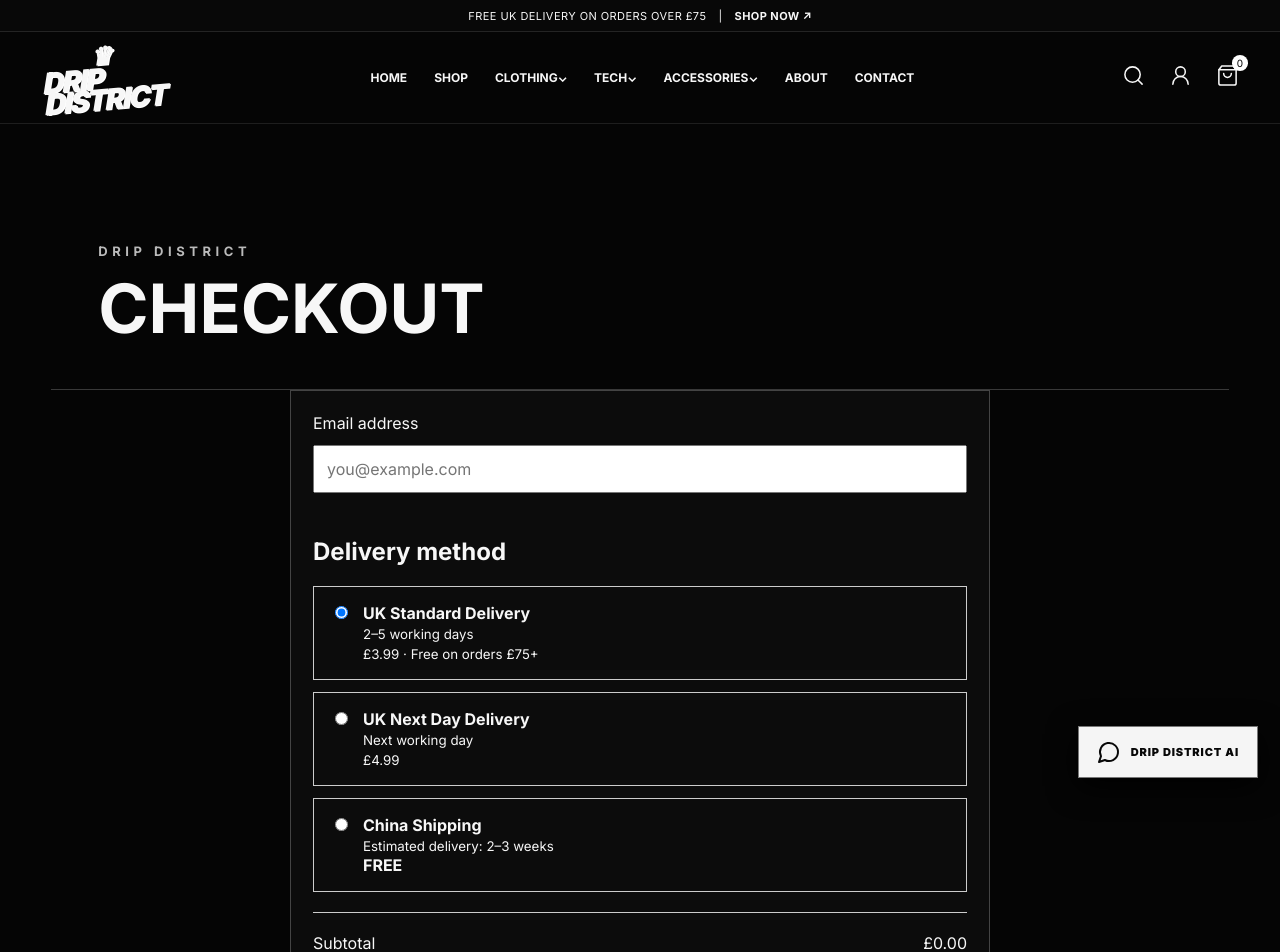
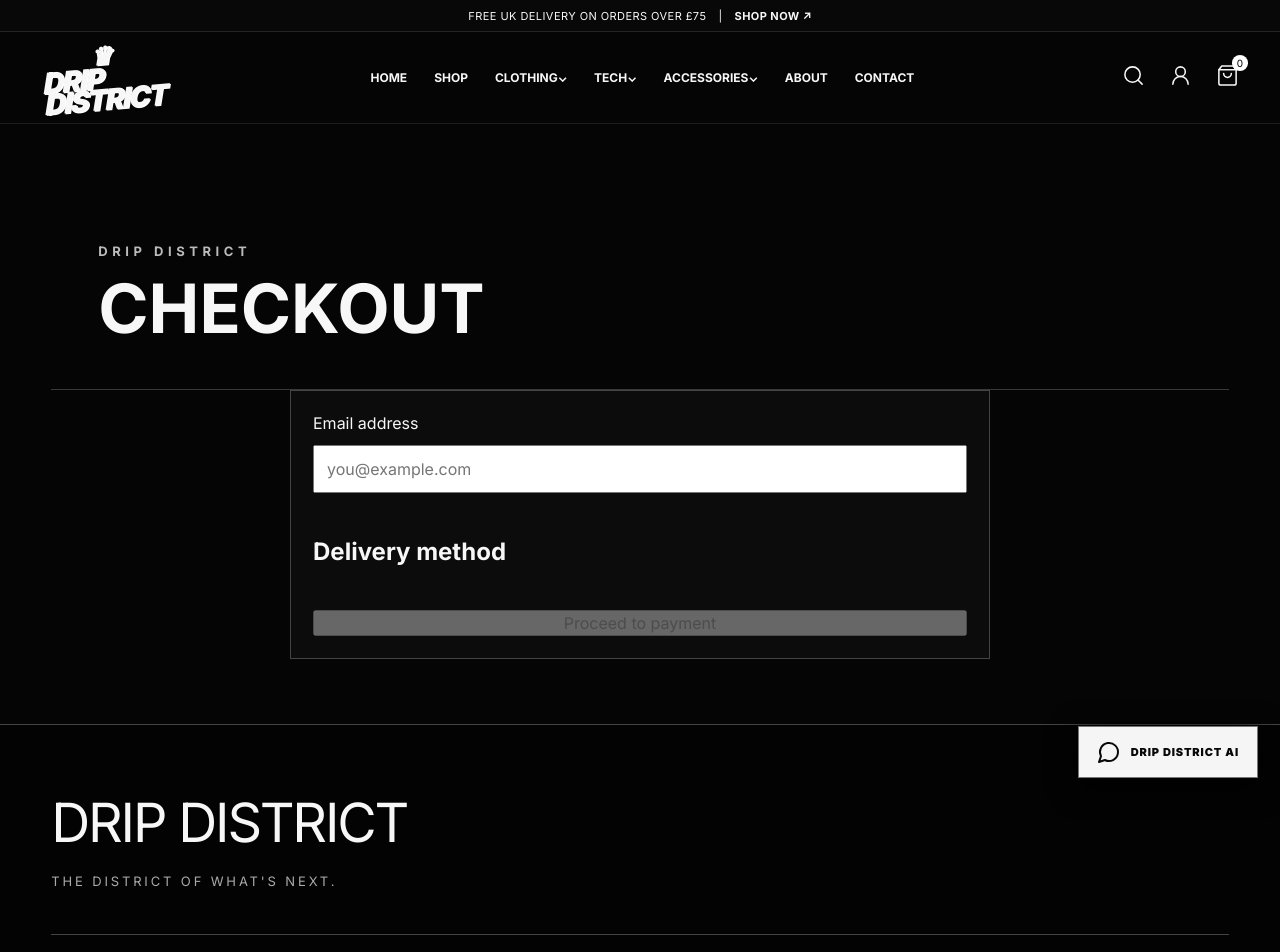
Before and after one commit to hasnainplaysboss-beep/Drip-District-2, a Next.js app in the folder drip-district/: page /checkout in a window 1280 px wide. Shown: the top 952 px of the page. Built offline with nearby package versions, Linux system fonts and the light colour scheme.

Commit message:
Update page.tsx

```diff
--- a/drip-district/src/app/checkout/page.tsx
+++ b/drip-district/src/app/checkout/page.tsx
@@ -4,7 +4,7 @@ import { useState } from "react";
 import { useCart } from "@/components/cart/CartProvider";
 import { formatGBP } from "@/lib/money";
 
-type DeliveryOption = "STANDARD" | "NEXT_DAY" | "CHINA";
+type DeliveryOption = "STANDARD" | "NEXT_DAY";
 
 export default function Checkout() {
   const { items } = useCart();
@@ -14,10 +14,29 @@ export default function Checkout() {
   const [busy, setBusy] = useState(false);
 
   const subtotal = items.reduce((n, i) => n + i.price * i.quantity, 0);
+
+  const regions = Array.from(
+    new Set(
+      items.map((i) =>
+        String(
+          (i as typeof i & { region?: string; deliveryRegion?: string }).region ??
+            (i as typeof i & { deliveryRegion?: string }).deliveryRegion ??
+            ""
+        ).toUpperCase()
+      )
+    )
+  );
+
+  const isChina = regions.length === 1 && regions[0] === "CHINA";
+  const isUK = regions.length === 1 && regions[0] === "UK";
+  const isMixed = regions.length > 1;
+  const validRegion = isChina || isUK;
+
+  const effectiveDeliveryOption = isChina ? "CHINA" : deliveryOption;
+
   const freeStandardDelivery = subtotal >= 7500;
 
-  const deliveryCost =
-    deliveryOption === "CHINA"
+  const deliveryCost = isChina
     ? 0
     : deliveryOption === "NEXT_DAY"
       ? 499
@@ -40,6 +59,11 @@ export default function Checkout() {
       return;
     }
 
+    if (!validRegion) {
+      setMessage("Your basket contains an invalid delivery combination.");
+      return;
+    }
+
     setBusy(true);
 
     try {
@@ -48,7 +72,7 @@ export default function Checkout() {
         headers: { "Content-Type": "application/json" },
         body: JSON.stringify({
           email,
-          deliveryOption,
+          deliveryOption: effectiveDeliveryOption,
           items: items.map((i) => ({
             variantId: i.id,
             quantity: i.quantity,
@@ -94,6 +118,37 @@ export default function Checkout() {
 
         <h2>Delivery method</h2>
 
+        {isMixed && (
+          <p style={{ color: "#b91c1c", marginTop: 16 }}>
+            Your basket contains products with different delivery regions. Please
+            purchase UK and China delivery products separately.
+          </p>
+        )}
+
+        {!validRegion && !isMixed && items.length > 0 && (
+          <p style={{ color: "#b91c1c", marginTop: 16 }}>
+            We couldn't determine the delivery region for your basket. Please
+            return to your basket.
+          </p>
+        )}
+
+        {isChina && (
+          <div
+            style={{
+              border: "1px solid #ccc",
+              padding: 20,
+              margin: "20px 0",
+            }}
+          >
+            <strong>China Shipping</strong>
+            <br />
+            <small>Estimated delivery: 2–3 weeks</small>
+            <br />
+            <strong style={{ display: "inline-block", marginTop: 8 }}>FREE</strong>
+          </div>
+        )}
+
+        {isUK && (
           <div style={{ display: "grid", gap: 12, margin: "20px 0" }}>
             <label
               style={{
@@ -150,41 +205,29 @@ export default function Checkout() {
                 <small>£4.99</small>
               </span>
             </label>
+          </div>
+        )}
 
-          <label
+        {validRegion && (
+          <div style={{ borderTop: "1px solid #ccc", paddingTop: 20 }}>
+            <div
               style={{
                 display: "flex",
-              gap: 12,
-              alignItems: "flex-start",
-              border: "1px solid #ccc",
-              padding: 16,
-              cursor: "pointer",
+                justifyContent: "space-between",
+                marginBottom: 10,
               }}
             >
-            <input
-              type="radio"
-              name="delivery"
-              value="CHINA"
-              checked={deliveryOption === "CHINA"}
-              onChange={() => setDeliveryOption("CHINA")}
-            />
-            <span>
-              <strong>China Shipping</strong>
-              <br />
-              <small>Estimated delivery: 2–3 weeks</small>
-              <br />
-              <strong>FREE</strong>
-            </span>
-          </label>
-        </div>
-
-        <div style={{ borderTop: "1px solid #ccc", paddingTop: 20 }}>
-          <div style={{ display: "flex", justifyContent: "space-between", marginBottom: 10 }}>
               <span>Subtotal</span>
               <span>{formatGBP(subtotal)}</span>
             </div>
 
-          <div style={{ display: "flex", justifyContent: "space-between", marginBottom: 10 }}>
+            <div
+              style={{
+                display: "flex",
+                justifyContent: "space-between",
+                marginBottom: 10,
+              }}
+            >
               <span>Delivery</span>
               <span>{deliveryCost === 0 ? "FREE" : formatGBP(deliveryCost)}</span>
             </div>
@@ -204,14 +247,13 @@ export default function Checkout() {
               <span>{formatGBP(total)}</span>
             </div>
           </div>
+        )}
 
-        {message && (
-          <p style={{ color: "red", marginTop: 16 }}>{message}</p>
-        )}
+        {message && <p style={{ color: "red", marginTop: 16 }}>{message}</p>}
 
         <button
           onClick={pay}
-          disabled={busy || !items.length}
+          disabled={busy || !items.length || !validRegion}
           style={{ width: "100%", marginTop: 24 }}
         >
           {busy ? "Redirecting..." : "Proceed to payment"}
```
Lines whose indentation alone changed are shown as unchanged.
